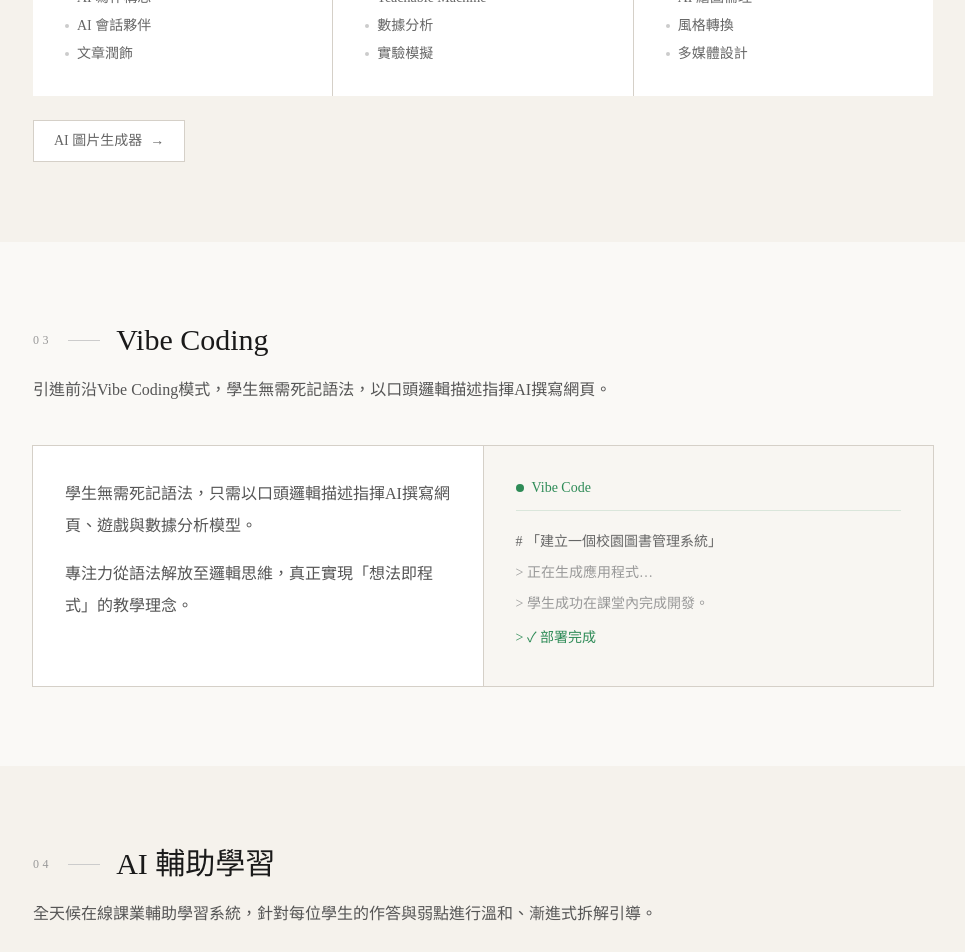
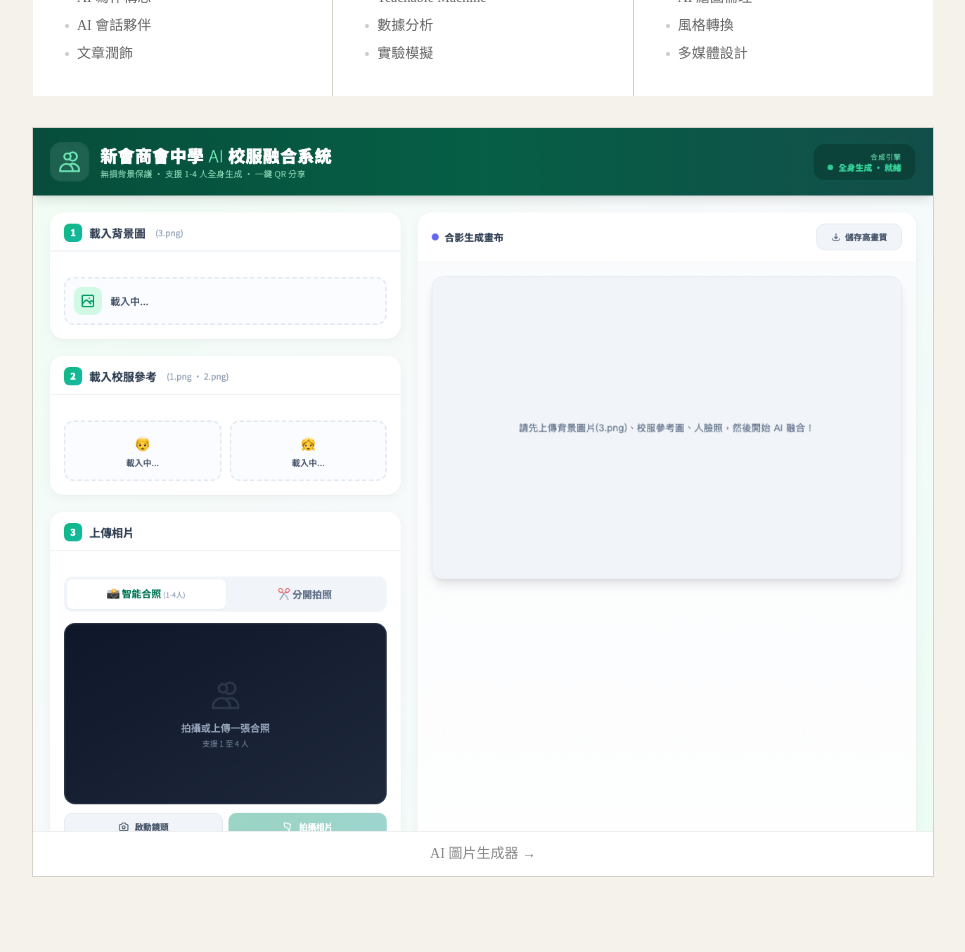
Before and after one commit to myf-bafs/ai-website, a React (Vite) app: page / in a window 1280 px wide. Shown: the part 1840-2792 px from the top of the page, without its empty margins (157-1122 px from the left). Built offline with nearby package versions, Linux system fonts and the light colour scheme.

Commit message:
AI圖片生成器截圖+連結

```diff
--- a/src/App.tsx
+++ b/src/App.tsx
@@ -222,8 +222,9 @@ export default function App() {
             </div>
           ))}
         </div>
-        <a href="https://ai-photo-lyart.vercel.app/" target="_blank" className="inline-flex items-center gap-2 mt-6 text-sm text-[#666] px-5 py-2.5 bg-white" style={{ border: '1px solid #d5d0c8' }}>
-          <span>AI 圖片生成器</span><span>→</span>
+        <a href="https://ai-photo-lyart.vercel.app/" target="_blank" className="block mt-8 group" style={{ outline: '1px solid #d5d0c8' }}>
+          <img src="/ai-photo-shot.png" alt="AI 圖片生成器" className="w-full h-auto transition-opacity duration-500 group-hover:opacity-80" />
+          <div className="py-3 text-center text-sm text-[#888] bg-white" style={{ borderTop: '1px solid #eee' }}>AI 圖片生成器 →</div>
         </a>
       </Section>
 
```
Also changed, not shown: public/ai-photo-shot.png (added).
